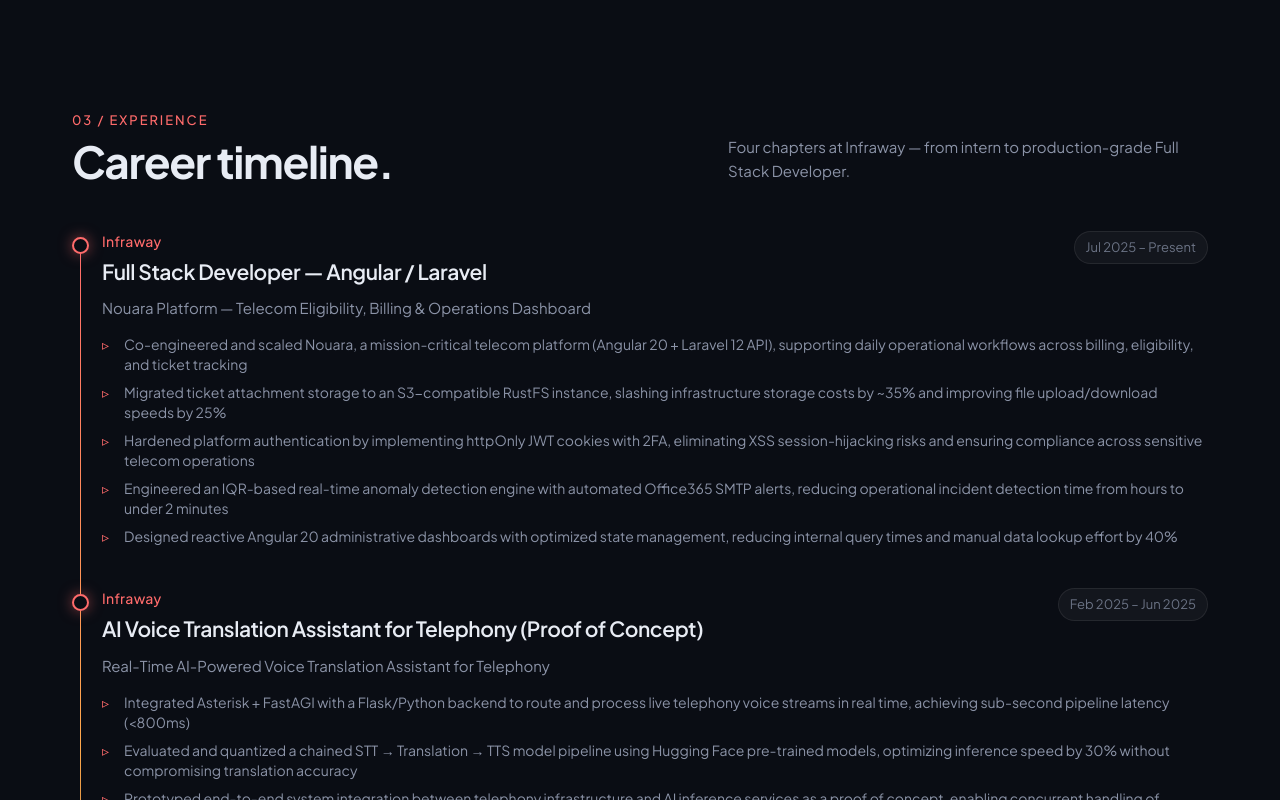
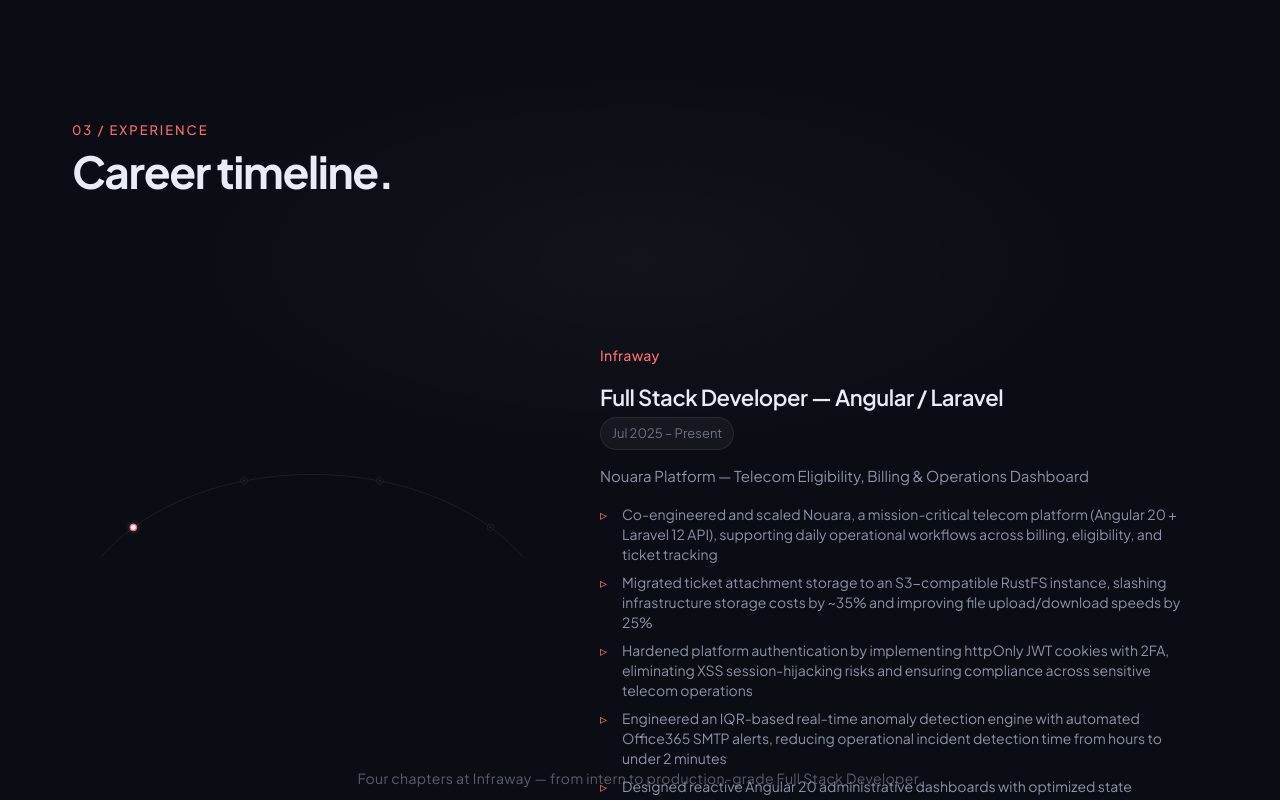
Before and after one commit to AmineMabrouk17/My-Portfolio, a Next.js app: page / in a window 1280 px wide. Shown: the part 2220-3020 px from the top of the page. Built offline with nearby package versions, Linux system fonts and the light colour scheme.

Commit message:
feat(ui): redesign Experience timeline with SVG arc (closes #40)

```diff
--- a/src/components/sections/Experience.tsx
+++ b/src/components/sections/Experience.tsx
@@ -1,7 +1,17 @@
 "use client";
 
+import { useRef, useState, useEffect, useCallback } from "react";
 import { useI18n } from "@/i18n/I18nContext";
-import ScrollReveal from "@/components/ui/ScrollReveal";
+import { cn } from "@/lib/utils";
+
+const ARC_PATH = "M 60 260 C 260 30, 740 30, 940 260";
+const ARC_LENGTH = 1000;
+const MILESTONE_PCTS = [0.1, 0.36, 0.64, 0.9];
+
+const NODE_POSITIONS = MILESTONE_PCTS.map((t) => ({
+  x: (1 - t) ** 3 * 60 + 3 * (1 - t) ** 2 * t * 260 + 3 * (1 - t) * t ** 2 * 740 + t ** 3 * 940,
+  y: (1 - t) ** 3 * 260 + 3 * (1 - t) ** 2 * t * 30 + 3 * (1 - t) * t ** 2 * 30 + t ** 3 * 260,
+}));
 
 const jobs = [
   {
@@ -34,15 +44,11 @@
   },
 ];
 
-export default function Experience() {
-  const { t } = useI18n();
-
+function StaticExperience({ t }: { t: (key: string) => string }) {
   return (
     <section id="experience" className="py-[90px] max-lg:py-[70px]">
       <div className="max-w-[1200px] mx-auto px-8">
-        <ScrollReveal>
-          <div className="mb-12 flex items-end justify-between flex-wrap gap-5">
-            <div>
+        <div className="mb-12">
           <div className="text-[var(--color-accent)] text-[13px] font-medium tracking-[0.15em] mb-2">
             {t("exp.num")}
           </div>
@@ -50,28 +56,14 @@
             {t("exp.h2")}
           </h2>
         </div>
-            <p className="text-[var(--color-muted)] max-w-[480px] text-[15px]">
-              {t("exp.sub")}
-            </p>
-          </div>
-        </ScrollReveal>
 
-        <div className="timeline relative pl-[30px]">
+        <div className="flex flex-col gap-10">
+          {jobs.map((job) => (
+            <div key={job.titleKey} className="relative pl-8 border-l-2 border-[var(--color-accent)]/30">
               <div
-            className="absolute left-2 top-2 bottom-2 w-px"
-            style={{
-              background: "linear-gradient(to bottom, var(--color-accent), var(--color-accent-2), transparent)",
-            }}
-          />
-
-          {jobs.map((job, i) => (
-            <ScrollReveal key={job.titleKey} delay={i * 100}>
-              <div className="relative pb-[42px] job">
-                <div
-                  className="absolute left-[-30px] top-1.5 w-[17px] h-[17px] rounded-full bg-[var(--color-bg)] border-2 border-[var(--color-accent)]"
+                className="absolute left-[-9px] top-1 w-[17px] h-[17px] rounded-full bg-[var(--color-bg)] border-2 border-[var(--color-accent)]"
                 style={{ boxShadow: "0 0 14px rgba(255,107,107,0.5)" }}
               />
-
               <div className="flex justify-between items-start flex-wrap gap-2.5 mb-1.5">
                 <div>
                   <div className="text-[var(--color-accent)] text-sm font-medium tracking-[0.02em]">
@@ -85,29 +77,241 @@
                   {job.date}
                 </span>
               </div>
-
               <div className="text-[var(--color-muted)] text-[15px] mt-2 mb-3.5">
                 {t(job.descKey)}
               </div>
+              <ul className="list-none flex flex-col gap-2">
+                {job.bullets.map((bullet) => (
+                  <li key={bullet} className="text-sm text-[var(--color-muted)] pl-[22px] relative">
+                    <span className="absolute left-0 top-0 text-[var(--color-accent)]">▹</span>
+                    {t(bullet)}
+                  </li>
+                ))}
+              </ul>
+            </div>
+          ))}
+        </div>
+      </div>
+    </section>
+  );
+}
 
+export default function Experience() {
+  const { t } = useI18n();
+  const containerRef = useRef<HTMLDivElement>(null);
+  const arcTrackRef = useRef<SVGPathElement>(null);
+  const headRef = useRef<SVGGElement>(null);
+  const [activeStep, setActiveStep] = useState(0);
+  const rafRef = useRef<number>(0);
+
+  const handleScroll = useCallback(() => {
+    cancelAnimationFrame(rafRef.current);
+    rafRef.current = requestAnimationFrame(() => {
+      const el = containerRef.current;
+      if (!el) return;
+      const rect = el.getBoundingClientRect();
+      const scrollable = el.offsetHeight - window.innerHeight;
+      if (scrollable <= 0) return;
+      const raw = -rect.top / scrollable;
+      const progress = Math.min(1, Math.max(0, raw));
+
+      const offset = ARC_LENGTH * (1 - progress);
+      if (arcTrackRef.current) {
+        arcTrackRef.current.style.strokeDashoffset = String(offset);
+      }
+
+      let pos = NODE_POSITIONS[0];
+      for (let i = MILESTONE_PCTS.length - 1; i >= 0; i--) {
+        if (progress >= MILESTONE_PCTS[i]) {
+          pos = NODE_POSITIONS[i];
+          break;
+        }
+      }
+      if (headRef.current) {
+        headRef.current.setAttribute("transform", `translate(${pos.x}, ${pos.y})`);
+      }
+
+      let step = 0;
+      for (let i = MILESTONE_PCTS.length - 1; i >= 0; i--) {
+        if (progress >= MILESTONE_PCTS[i]) {
+          step = i;
+          break;
+        }
+      }
+      setActiveStep(step);
+    });
+  }, []);
+
+  useEffect(() => {
+    const el = containerRef.current;
+    if (!el) return;
+    window.addEventListener("scroll", handleScroll, { passive: true });
+    handleScroll();
+    return () => {
+      window.removeEventListener("scroll", handleScroll);
+      cancelAnimationFrame(rafRef.current);
+    };
+  }, [handleScroll]);
+
+  const jumpToStep = useCallback((step: number) => {
+    const el = containerRef.current;
+    if (!el) return;
+    const scrollable = el.offsetHeight - window.innerHeight;
+    const targetY = el.offsetTop + MILESTONE_PCTS[step] * scrollable;
+    window.scrollTo({ top: targetY, behavior: "smooth" });
+  }, []);
+
+  const prefersReducedMotion =
+    typeof window !== "undefined" &&
+    window.matchMedia("(prefers-reduced-motion: reduce)").matches;
+
+  if (prefersReducedMotion) {
+    return <StaticExperience t={t} />;
+  }
+
+  return (
+    <div ref={containerRef} className="relative" style={{ height: "420vh" }}>
+      <div className="sticky top-0 h-screen flex flex-col">
+        <div className="flex-1 flex flex-col max-w-[1200px] w-full mx-auto px-8 pt-[100px] pb-10 max-lg:pt-[80px]">
+          <div className="mb-8 max-lg:mb-6">
+            <div className="text-[var(--color-accent)] text-[13px] font-medium tracking-[0.15em] mb-2">
+              {t("exp.num")}
+            </div>
+            <h2 className="text-[clamp(30px,4vw,44px)] font-bold tracking-[-0.03em] leading-none">
+              {t("exp.h2")}
+            </h2>
+          </div>
+
+          <div className="flex-1 flex items-center gap-12 min-h-0 max-xl:flex-col max-xl:gap-6 max-xl:justify-center">
+            <div className="relative w-[480px] h-[290px] shrink-0 max-xl:w-full max-xl:max-w-[500px] max-xl:h-auto max-xl:aspect-[480/290]">
+              <svg
+                viewBox="0 0 1000 290"
+                className="w-full h-full"
+                preserveAspectRatio="xMidYMid meet"
+              >
+                <defs>
+                  <filter id="arc-glow" x="-20%" y="-20%" width="140%" height="140%">
+                    <feGaussianBlur in="SourceGraphic" stdDeviation="4" result="blur" />
+                    <feComposite in="SourceGraphic" in2="blur" operator="over" />
+                  </filter>
+                  <filter id="head-glow" x="-100%" y="-100%" width="300%" height="300%">
+                    <feDropShadow dx="0" dy="0" stdDeviation="8" floodColor="white" floodOpacity="0.6" />
+                  </filter>
+                </defs>
+
+                <path
+                  d={ARC_PATH}
+                  fill="none"
+                  stroke="var(--color-border)"
+                  strokeWidth="2"
+                />
+
+                <path
+                  ref={arcTrackRef}
+                  d={ARC_PATH}
+                  fill="none"
+                  stroke="var(--color-accent)"
+                  strokeWidth="3"
+                  strokeLinecap="round"
+                  filter="url(#arc-glow)"
+                  strokeDasharray={ARC_LENGTH}
+                  strokeDashoffset={ARC_LENGTH}
+                />
+
+                {NODE_POSITIONS.map((pos, i) => (
+                  <g key={i} onClick={() => jumpToStep(i)} className="cursor-pointer">
+                    <circle
+                      cx={pos.x}
+                      cy={pos.y}
+                      r={22}
+                      fill="transparent"
+                    />
+                    <circle
+                      cx={pos.x}
+                      cy={pos.y}
+                      r={7}
+                      className={cn(
+                        "transition-all duration-500",
+                        i <= activeStep
+                          ? "fill-[var(--color-accent)] stroke-[var(--color-accent)]"
+                          : "fill-[var(--color-bg)] stroke-[var(--color-border)]"
+                      )}
+                      strokeWidth="2"
+                    />
+                    <circle
+                      cx={pos.x}
+                      cy={pos.y}
+                      r={3}
+                      className={cn(
+                        "transition-all duration-500",
+                        i <= activeStep ? "fill-white" : "fill-[var(--color-border)]"
+                      )}
+                    />
+                  </g>
+                ))}
+
+                <g ref={headRef} filter="url(#head-glow)">
+                  <circle cx="0" cy="0" r={5} fill="white" />
+                </g>
+              </svg>
+            </div>
+
+            <div className="relative flex-1 min-h-[320px] max-xl:min-h-[260px] max-w-[600px]">
+              {jobs.map((job, i) => (
+                <div
+                  key={job.titleKey}
+                  className={cn(
+                    "absolute inset-0 transition-all duration-500",
+                    i === activeStep
+                      ? "opacity-100 translate-y-0 pointer-events-auto"
+                      : "opacity-0 translate-y-4 pointer-events-none"
+                  )}
+                >
+                  <div className="mb-4">
+                    <span className="text-[var(--color-accent)] text-sm font-medium tracking-[0.02em]">
+                      {job.company}
+                    </span>
+                  </div>
+                  <h3 className="text-[22px] font-semibold tracking-[-0.02em] mb-1.5 leading-tight">
+                    {t(job.titleKey)}
+                  </h3>
+                  <span className="inline-block text-[13px] text-[var(--color-muted-2)] bg-white/[0.04] px-[11px] py-[5px] rounded-full border border-[var(--color-border)] mb-3.5">
+                    {job.date}
+                  </span>
+                  <p className="text-[var(--color-muted)] text-[15px] mb-4">
+                    {t(job.descKey)}
+                  </p>
                   <ul className="list-none flex flex-col gap-2">
                     {job.bullets.map((bullet) => (
                       <li
                         key={bullet}
                         className="text-sm text-[var(--color-muted)] pl-[22px] relative"
                       >
-                      <span className="absolute left-0 top-0 text-[var(--color-accent)]">
-                        ▹
-                      </span>
+                        <span className="absolute left-0 top-0 text-[var(--color-accent)]">▹</span>
                         {t(bullet)}
                       </li>
                     ))}
                   </ul>
                 </div>
-            </ScrollReveal>
               ))}
             </div>
           </div>
-    </section>
+        </div>
+
+        <div
+          className="pointer-events-none absolute inset-0"
+          style={{
+            background:
+              "radial-gradient(ellipse 60% 40% at 50% 30%, rgba(255,255,255,0.03), transparent 70%)",
+          }}
+        />
+
+        <div className="absolute bottom-8 left-0 right-0 text-center">
+          <p className="text-[var(--color-muted)] text-sm tracking-wide opacity-60">
+            {t("exp.sub")}
+          </p>
+        </div>
+      </div>
+    </div>
   );
 }
```
Lines whose indentation alone changed are shown as unchanged.
